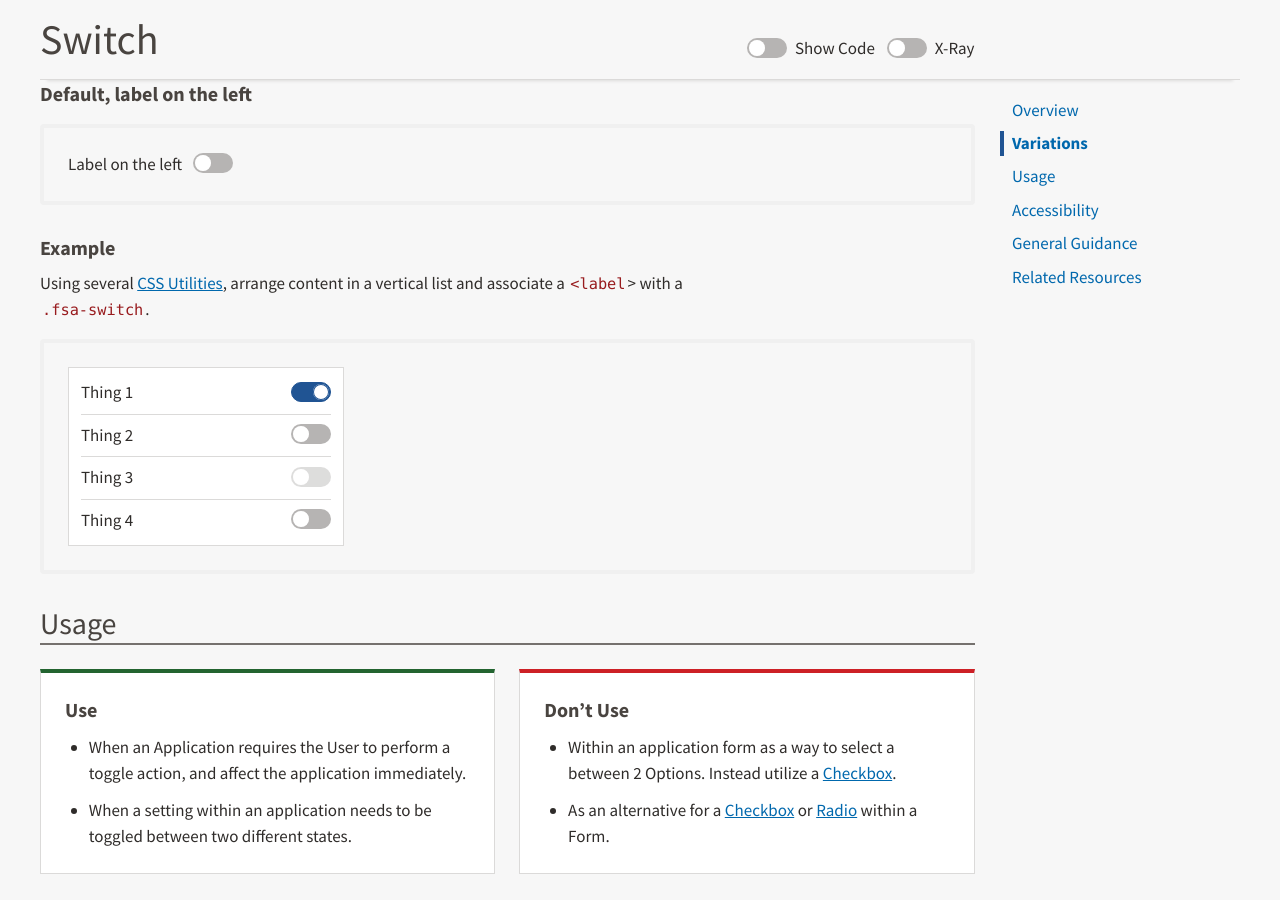
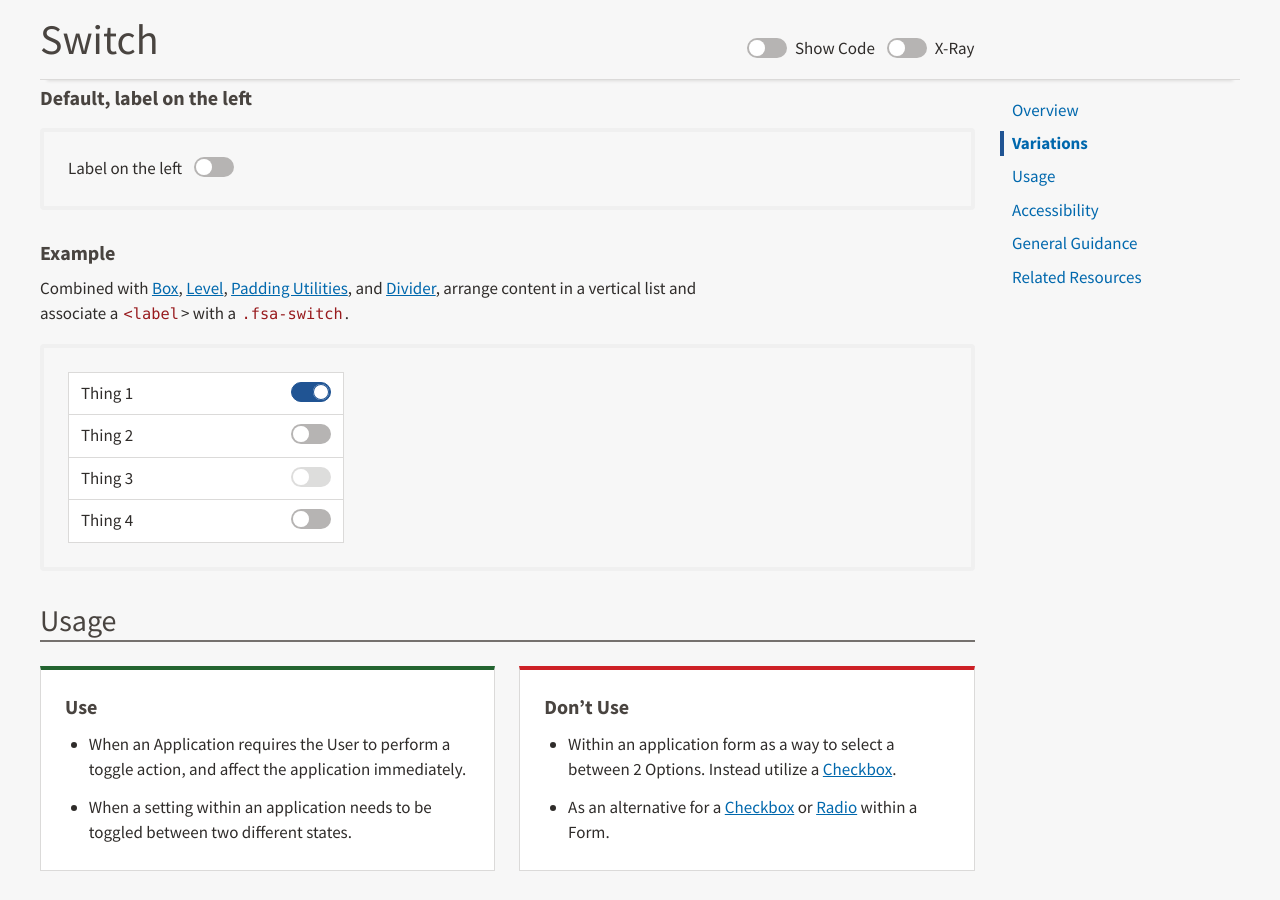
Before and after one commit to USDA-FSA/fsa-design-system, a Jekyll site: the page built from components/switch/index.md, in a window 1280 px wide and 900 px high, scrolled down 1693 px. Built offline with Jekyll 4.4.1, drawn with Linux system fonts in a browser that asks for light colours.

Commit message:
Applied fsa-level throughout site [closes #331]

````diff
--- a/components/switch/index.md
+++ b/components/switch/index.md
@@ -115,138 +115,77 @@ The Indeterminate setting can be initiated by setting the `indeterminate` parame
 
 ### Default, label on the right
 <div class="ds-preview">
+  <span class="fsa-level fsa-level--inline">
+    <label class="fsa-switch">
+      <input type="checkbox" class="fsa-switch__checkbox" id="switch-example__wy7" name="switch-example__wy7">
+      <span class="fsa-switch__track"></span>
+    </label>
+    <label for="switch-example__wy7">Label</label>
+  </span>
+</div>
+```html
+<span class="fsa-level fsa-level--inline">
   <label class="fsa-switch">
     <input type="checkbox" class="fsa-switch__checkbox" id="switch-example__wy7" name="switch-example__wy7">
     <span class="fsa-switch__track"></span>
   </label>
-  <label class="fsa-m-l--xs" for="switch-example__wy7">Label</label>
-</div>
-```html
-<label class="fsa-switch">
-  <input type="checkbox" class="fsa-switch__checkbox" id="switch-example__wy7" name="switch-example__wy7">
-  <span class="fsa-switch__track"></span>
-</label>
-<label class="fsa-m-l--xs" for="switch-example__wy7">Label</label>
+  <label for="switch-example__wy7">Label</label>
+</span>
 ```
 
 ### Default, label on the left
 <div class="ds-preview">
-  <label class="fsa-m-r--xs" for="switch-example__hghg7s_1">Label on the left</label>
+  <span class="fsa-level fsa-level--inline">
+    <label for="switch-example__hghg7s_1">Label on the left</label>
+    <label class="fsa-switch">
+      <input type="checkbox" class="fsa-switch__checkbox" id="switch-example__hghg7s_1" name="switch-example__hghg7s_1">
+      <span class="fsa-switch__track"></span>
+    </label>
+  </span>
+</div>
+```html
+<span class="fsa-level fsa-level--inline">
+  <label for="switch-example__hghg7s_1">Label on the left</label>
   <label class="fsa-switch">
     <input type="checkbox" class="fsa-switch__checkbox" id="switch-example__hghg7s_1" name="switch-example__hghg7s_1">
     <span class="fsa-switch__track"></span>
   </label>
-</div>
-```html
-<label class="fsa-m-r--xs" for="switch-example__hghg7s_1">Label on the left</label>
-<label class="fsa-switch">
-  <input type="checkbox" class="fsa-switch__checkbox" id="switch-example__hghg7s_1" name="switch-example__hghg7s_1">
-  <span class="fsa-switch__track"></span>
-</label>
+</span>
 ```
 
 ### Example
-Using several [CSS Utilities]({{ site.baseurl }}utilities), arrange content in a vertical list and associate a `<label`> with a `.fsa-switch`.
+Combined with [Box]({{ site.baseurl }}/layout/box), [Level]({{ site.baseurl }}/layout/level), [Padding Utilities]({{ site.baseurl }}/utilities/#padding), and [Divider]({{ site.baseurl }}/layout/divider), arrange content in a vertical list and associate a `<label`> with a `.fsa-switch`.
+
 <div class="ds-preview">
   <div class="fsa-grid">
     <div class="fsa-grid__1 fsa-grid__1/3@m">
-      <div class="fsa-box fsa-p--s">
-        <div class="fsa-clearfix">
-          <div class="fsa-float--left">
-            <label class="fsa-m-r--xs" for="switch-thing__01">Thing 1</label>
-          </div>
-          <div class="fsa-float--right">
-            <label class="fsa-switch">
-              <input type="checkbox" class="fsa-switch__checkbox" id="switch-thing__01" name="switch-thing__01" checked>
-              <span class="fsa-switch__track"></span>
-            </label>
-          </div>
-        </div>
-        <hr class="fsa-m-t--xs fsa-m-b--xs">
-        <div class="fsa-clearfix">
-          <div class="fsa-float--left">
-            <label class="fsa-m-r--xs" for="switch-thing__02">Thing 2</label>
-          </div>
-          <div class="fsa-float--right">
-            <label class="fsa-switch">
-              <input type="checkbox" class="fsa-switch__checkbox" id="switch-thing__02" name="switch-thing__02">
-              <span class="fsa-switch__track"></span>
-            </label>
-          </div>
-        </div>
-        <hr class="fsa-m-t--xs fsa-m-b--xs">
-        <div class="fsa-clearfix">
-          <div class="fsa-float--left">
-            <label class="fsa-m-r--xs" for="switch-thing__03">Thing 3</label>
-          </div>
-          <div class="fsa-float--right">
-            <label class="fsa-switch">
-              <input type="checkbox" class="fsa-switch__checkbox" id="switch-thing__03" name="switch-thing__03" disabled>
-              <span class="fsa-switch__track"></span>
-            </label>
-          </div>
-        </div>
-        <hr class="fsa-m-t--xs fsa-m-b--xs">
-        <div class="fsa-clearfix">
-          <div class="fsa-float--left">
-            <label class="fsa-m-r--xs" for="switch-thing__04">Thing 4</label>
-          </div>
-          <div class="fsa-float--right">
-            <label class="fsa-switch">
-              <input type="checkbox" class="fsa-switch__checkbox" id="switch-thing__04" name="switch-thing__04">
-              <span class="fsa-switch__track"></span>
-            </label>
-          </div>
-        </div>
-      </div>
-    </div>
-  </div>
-</div>
-```html
-<div class="fsa-grid">
-  <div class="fsa-grid__1 fsa-grid__1/3@m">
-    <div class="fsa-box fsa-p--s">
-      <div class="fsa-clearfix">
-        <div class="fsa-float--left">
-          <label class="fsa-m-r--xs" for="switch-thing__01">Thing 1</label>
-        </div>
-        <div class="fsa-float--right">
+      <div class="fsa-box fsa-p--none">
+        <div class="fsa-level fsa-level--justify-between fsa-p--xs fsa-p-l--s fsa-p-r--s">
+          <label for="switch-thing__01">Thing 1</label>
           <label class="fsa-switch">
-            <input type="checkbox" class="fsa-switch__checkbox" id="switch-thing__01" name="switch-thing__01" checked>
+            <input type="checkbox" class="fsa-switch__checkbox" id="switch-thing__01" name="switch-thing__01" checked="">
             <span class="fsa-switch__track"></span>
           </label>
         </div>
-      </div>
-      <hr class="fsa-m-t--xs fsa-m-b--xs">
-      <div class="fsa-clearfix">
-        <div class="fsa-float--left">
-          <label class="fsa-m-r--xs" for="switch-thing__02">Thing 2</label>
-        </div>
-        <div class="fsa-float--right">
+        <div class="fsa-divider"></div>
+        <div class="fsa-level fsa-level--justify-between fsa-p--xs fsa-p-l--s fsa-p-r--s">
+          <label for="switch-thing__02">Thing 2</label>
           <label class="fsa-switch">
             <input type="checkbox" class="fsa-switch__checkbox" id="switch-thing__02" name="switch-thing__02">
             <span class="fsa-switch__track"></span>
           </label>
         </div>
-      </div>
-      <hr class="fsa-m-t--xs fsa-m-b--xs">
-      <div class="fsa-clearfix">
-        <div class="fsa-float--left">
-          <label class="fsa-m-r--xs" for="switch-thing__03">Thing 3</label>
-        </div>
-        <div class="fsa-float--right">
+        <div class="fsa-divider"></div>
+        <div class="fsa-level fsa-level--justify-between fsa-p--xs fsa-p-l--s fsa-p-r--s">
+          <label for="switch-thing__03">Thing 3</label>
           <label class="fsa-switch">
-            <input type="checkbox" class="fsa-switch__checkbox" id="switch-thing__03" name="switch-thing__03" disabled>
+            <input type="checkbox" class="fsa-switch__checkbox" id="switch-thing__03" name="switch-thing__03" disabled="">
             <span class="fsa-switch__track"></span>
           </label>
         </div>
-      </div>
-      <hr class="fsa-m-t--xs fsa-m-b--xs">
-      <div class="fsa-clearfix">
-        <div class="fsa-float--left">
-          <label class="fsa-m-r--xs" for="switch-thing__04">Thing 4</label>
-        </div>
-        <div class="fsa-float--right">
+        <div class="fsa-divider"></div>
+        <div class="fsa-level fsa-level--justify-between fsa-p--xs fsa-p-l--s fsa-p-r--s">
+          <label for="switch-thing__04">Thing 4</label>
           <label class="fsa-switch">
             <input type="checkbox" class="fsa-switch__checkbox" id="switch-thing__04" name="switch-thing__04">
             <span class="fsa-switch__track"></span>
@@ -254,6 +193,41 @@ Using several [CSS Utilities]({{ site.baseurl }}utilities), arrange content in a
         </div>
       </div>
     </div>
+  </div>
+</div>
+
+```html
+<div class="fsa-box fsa-p--none">
+  <div class="fsa-level fsa-level--justify-between fsa-p--xs fsa-p-l--s fsa-p-r--s">
+    <label for="switch-thing__01">Thing 1</label>
+    <label class="fsa-switch">
+      <input type="checkbox" class="fsa-switch__checkbox" id="switch-thing__01" name="switch-thing__01" checked="">
+      <span class="fsa-switch__track"></span>
+    </label>
+  </div>
+  <div class="fsa-divider"></div>
+  <div class="fsa-level fsa-level--justify-between fsa-p--xs fsa-p-l--s fsa-p-r--s">
+    <label for="switch-thing__02">Thing 2</label>
+    <label class="fsa-switch">
+      <input type="checkbox" class="fsa-switch__checkbox" id="switch-thing__02" name="switch-thing__02">
+      <span class="fsa-switch__track"></span>
+    </label>
+  </div>
+  <div class="fsa-divider"></div>
+  <div class="fsa-level fsa-level--justify-between fsa-p--xs fsa-p-l--s fsa-p-r--s">
+    <label for="switch-thing__03">Thing 3</label>
+    <label class="fsa-switch">
+      <input type="checkbox" class="fsa-switch__checkbox" id="switch-thing__03" name="switch-thing__03" disabled="">
+      <span class="fsa-switch__track"></span>
+    </label>
+  </div>
+  <div class="fsa-divider"></div>
+  <div class="fsa-level fsa-level--justify-between fsa-p--xs fsa-p-l--s fsa-p-r--s">
+    <label for="switch-thing__04">Thing 4</label>
+    <label class="fsa-switch">
+      <input type="checkbox" class="fsa-switch__checkbox" id="switch-thing__04" name="switch-thing__04">
+      <span class="fsa-switch__track"></span>
+    </label>
   </div>
 </div>
 ```
````
Also changed, not shown: components/text-input/index.md (+17 -10 lines), guides/accessibility/tables.md (+0 -6 lines), guides/content/images.md (+1 -1 lines), utilities/index.md (+11 -5 lines).
